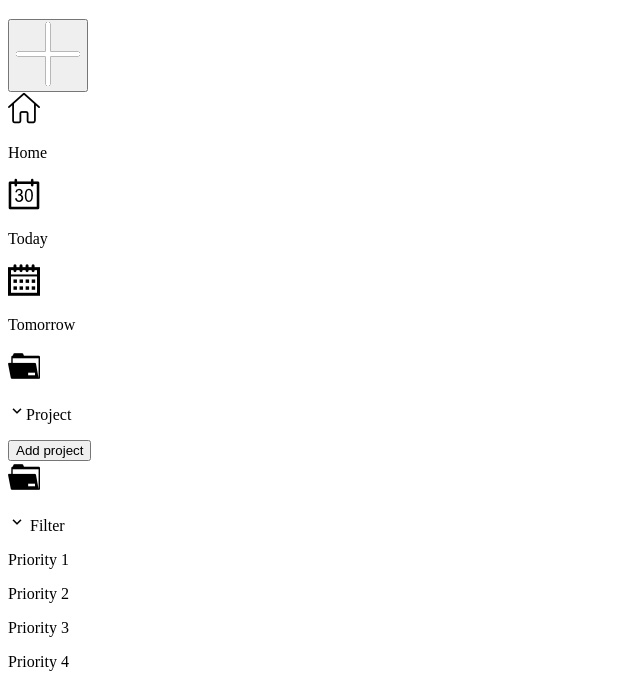
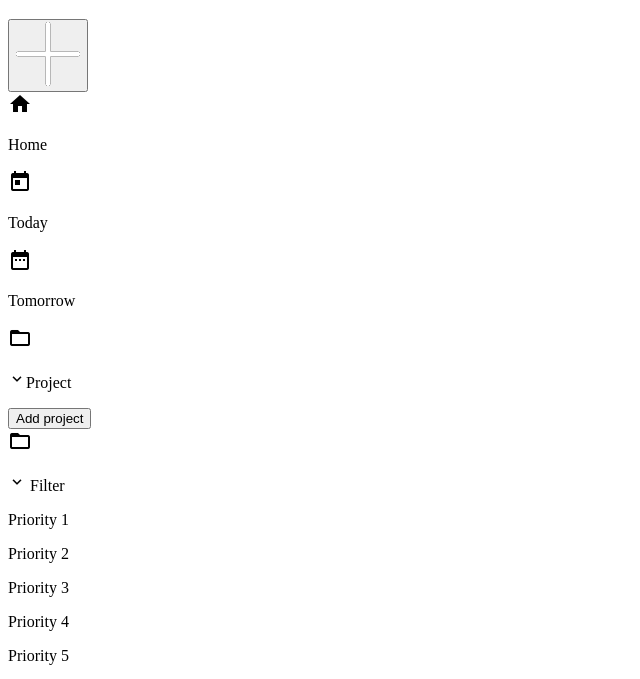
Before and after one commit to MiiaNyy/to-do, a plain HTML site: page index.html in a window 1280 px wide. Shown: the part 61-740 px from the top of the page, without its empty margins (0-640 px from the left). Drawn offline with Linux system fonts and the light colour scheme.

Commit message:
more styöles added, inav bars img changed to material.io icons. Project event listeners combined and function names improved

```diff
--- a/index.html
+++ b/index.html
@@ -25,19 +25,19 @@
             </div>
             <div class="menu">
                 <div class="menu-item fade-effect">
-                    <img src="pics/house.png">
+                    <span class="material-icons nav-icon">home</span>
                     <p class="home-btn">Home</p>
                 </div>
                 <div class="menu-item fade-effect">
-                    <img src="pics/calendar.png" />
+                    <span class="material-icons nav-icon">today</span>
                     <p id="today-due" class="due-btn">Today</p>
                 </div>
                 <div class="menu-item fade-effect">
-                    <img src="pics/calendar2.png" />
+                    <span class="material-icons nav-icon">date_range</span>
                     <p id="tomorrow-due" class="due-btn">Tomorrow</p>
                 </div>
                 <div id="project-folder" class="menu-item fade-effect ">
-                    <img src="pics/folder.png" />
+                    <span class="material-icons nav-icon">folder_open</span>
                     <p id="projects" class="open-project-folder">
                     <span class="project-span"><img src="pics/arrow.png" alt=""></span>Project</p>
                 </div>
@@ -50,7 +50,7 @@
             </div>
 
             <div class="menu-item filter-folder">
-                <img src="pics/folder.png" />
+                <span class="material-icons nav-icon">folder_open</span>
                 <p id="filter" class="filter-btn">
                     <span class="filter-span"><img src="pics/arrow.png" alt=""></span>
                 Filter
```
